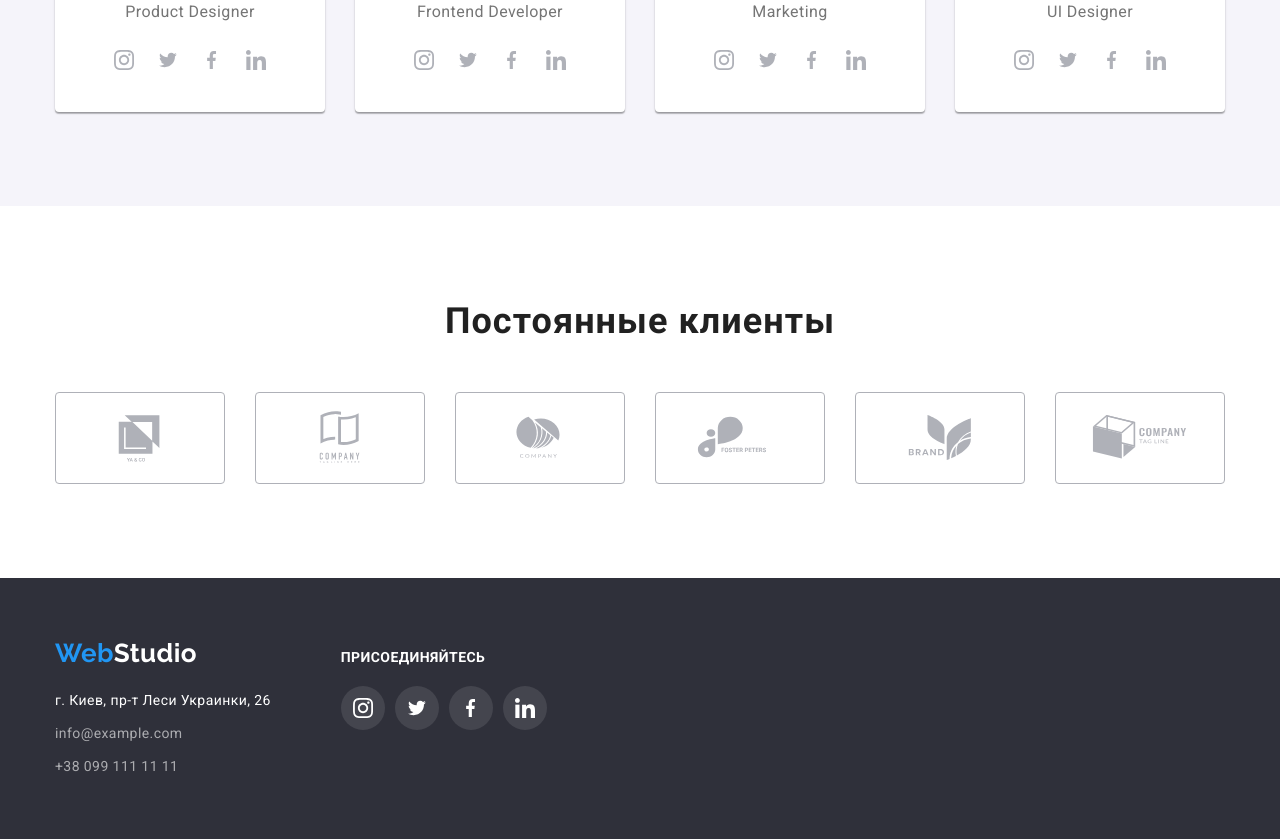
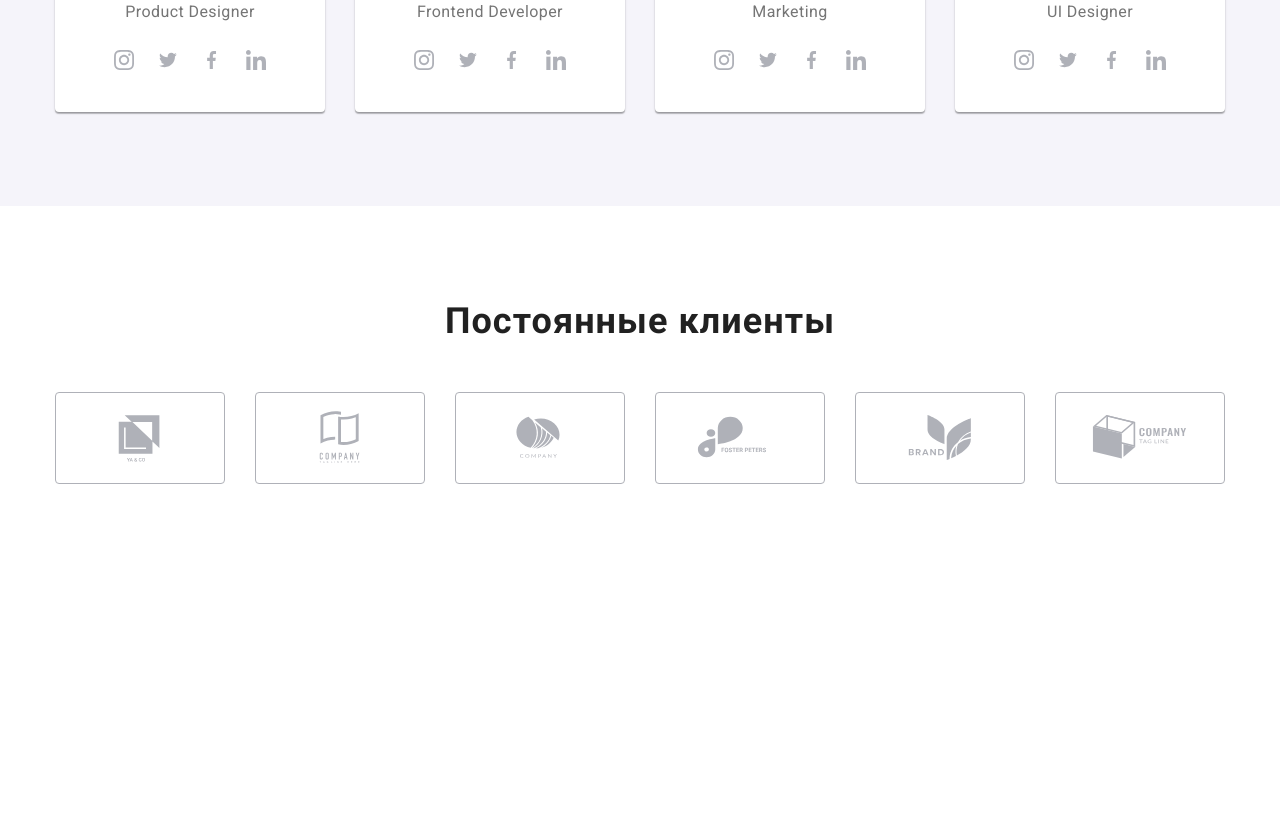
Before and after one commit to Nikita0708/goit-markup-hw-04, a plain HTML site: page index.html in a window 1280 px wide. Shown: the part 2046-2885 px from the top of the page. After the commit the page ends 2624 px from the top, so only its background shows below. Drawn offline with nearby package versions, Linux system fonts and the light colour scheme.

Commit message:
ласт1

```diff
--- a/index.html
+++ b/index.html
@@ -331,56 +331,5 @@
         </div>
       </section>
     </main>
-    <footer class="footer">
-      <div class="container">
-        <div class="footer-address">
-          <a href="./index.html" class="footer-logo"><span>Web</span>Studio</a>
-          <address>
-            <ul class="footer-list">
-              <li class="footer-item">
-                <a
-                  href="https://goo.gl/maps/t3Y8ttDa6r9vXGK56"
-                  target="_blank"
-                  rel="noreferrer noopener"
-                  class="footer-map footer-link-contacts"
-                  >г. Киев, пр-т Леси Украинки, 26</a
-                >
-              </li>
-              <li class="footer-item">
-                <a href="mailto:info@example.com" class="footer-link-contacts">info@example.com</a>
-              </li>
-              <li class="footer-item">
-                <a href="tel:+380991111111" class="footer-link-contacts">+38 099 111 11 11</a>
-              </li>
-            </ul>
-          </address>
-        </div>
-        <div class="footer-connect">
-          <h2 class="footer-title">присоединяйтесь</h2>
-          <div class="footer-icons">
-            <a href="" class="footer-link">
-              <svg class="icon-footer" width="20" height="20">
-                <use href="./images/sprite.svg#icon-instagram"></use>
-              </svg>
-            </a>
-            <a href="" class="footer-link">
-              <svg class="icon-footer" width="20" height="16">
-                <use href="./images/sprite.svg#icon-twitter"></use>
-              </svg>
-            </a>
-            <a href="" class="footer-link">
-              <svg class="icon-footer" width="10" height="20">
-                <use href="./images/sprite.svg#icon-facebook"></use>
-              </svg>
-            </a>
-            <a href="" class="footer-link">
-              <svg class="icon-footer" width="20" height="20">
-                <use href="./images/sprite.svg#icon-linkedin"></use>
-              </svg>
-            </a>
-          </div>
-        </div>
-      </div>
-    </footer>
   </body>
 </html>
```
Also changed, not shown: portfolio.html (+3 -3 lines).
